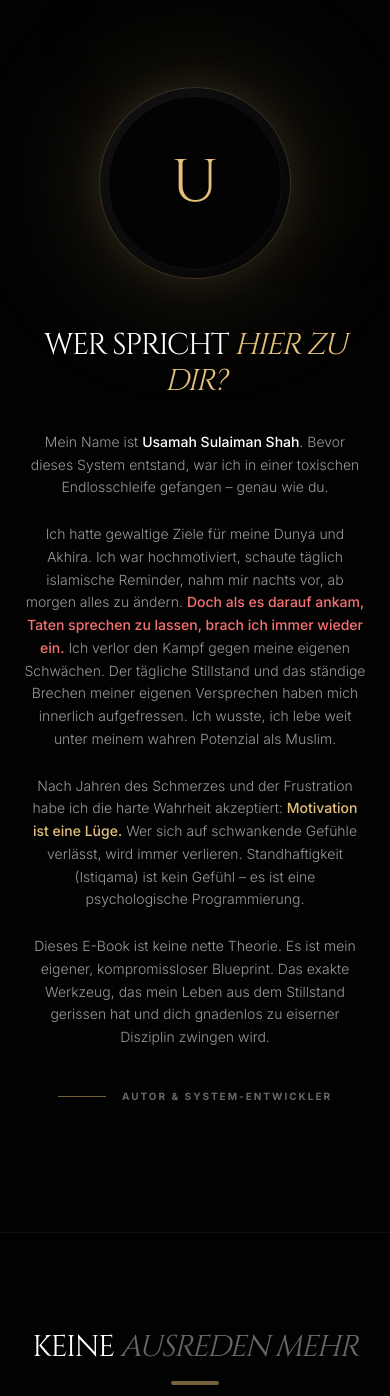
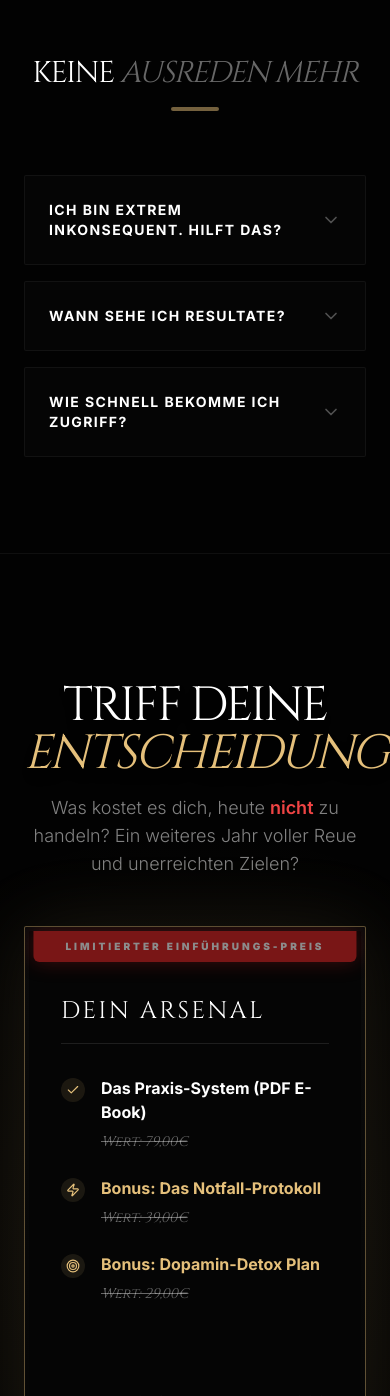
Before and after one commit to Shahecom/website, a React (Vite) app: page / in a window 390 px wide. Shown: the part 4132-5528 px from the top of the page. Built offline with nearby package versions, Linux system fonts and the light colour scheme; the HTML template or start-up script is replaced by a standard one.

Commit message:
Remove AboutAuthor section

```diff
--- a/src/App.jsx
+++ b/src/App.jsx
@@ -474,7 +474,7 @@ const InsideTheBook = () => {
           <FadeIn delay={0.4} className="lg:col-span-2 hidden lg:flex justify-center relative perspective-1000">
             <div className="absolute inset-0 bg-[#E5C07B]/10 blur-[80px] rounded-full" />
             <motion.div
-              whileHover={{ rotateY: 0, rotateX: 0, scale: 1.05 }}
+   AboutAuthor           whileHover={{ rotateY: 0, rotateX: 0, scale: 1.05 }}
               className="w-[85%] aspect-[3/4] bg-gradient-to-br from-[#111] to-[#050505] border border-white/10 rounded-md shadow-[0_30px_60px_rgba(0,0,0,0.8)] relative p-10 flex flex-col justify-between transform rotate-y-[-10deg] rotate-x-[5deg] transition-all duration-500"
             >
               <div className="space-y-5">
@@ -497,62 +497,6 @@ const InsideTheBook = () => {
               </div>
             </motion.div>
           </FadeIn>
-        </div>
-      </div>
-    </section>
-  );
-};
-
-// 3.4 ÜBER MICH (Der Autor / Trust-Builder)
-const AboutAuthor = () => {
-  return (
-    <section className="py-32 px-6 bg-[#020202] relative border-b border-white/5 overflow-hidden">
-      <div className="absolute top-0 right-0 w-[40vw] h-[40vw] bg-[#E5C07B]/5 blur-[150px] rounded-full pointer-events-none" />
-
-      <div className="max-w-5xl mx-auto relative z-10">
-        <div className="grid md:grid-cols-12 gap-12 md:gap-16 items-center">
-
-          {/* Visual / Profil Platzhalter */}
-          <div className="md:col-span-4 flex justify-center md:justify-start">
-            <FadeIn direction="up">
-              <div className="relative group">
-                <div className="absolute inset-0 bg-[#E5C07B]/20 blur-3xl rounded-full group-hover:bg-[#E5C07B]/30 transition-colors duration-700" />
-                <div className="relative w-48 h-48 md:w-64 md:h-64 rounded-full border border-[#E5C07B]/20 bg-gradient-to-br from-[#111] to-[#050505] p-2 overflow-hidden flex items-center justify-center shadow-[0_0_40px_rgba(229,192,123,0.1)]">
-                   <div className="w-full h-full rounded-full bg-[#030303] border border-white/5 flex flex-col items-center justify-center">
-                     <span className="text-[#E5C07B] font-serif text-6xl md:text-8xl drop-shadow-md">U</span>
-                   </div>
-                </div>
-              </div>
-            </FadeIn>
-          </div>
-
-          {/* Copywriting / Story */}
-          <div className="md:col-span-8 text-center md:text-left">
-            <FadeIn delay={0.2}>
-              <h2 className="text-white font-serif text-3xl md:text-5xl tracking-tighter uppercase mb-8">
-                Wer spricht <span className="text-[#E5C07B] italic">hier zu dir?</span>
-              </h2>
-              <div className="space-y-6 text-white/60 text-sm md:text-base leading-relaxed font-light">
-                <p>
-                  Mein Name ist <strong className="text-white font-medium">Usamah Sulaiman Shah</strong>. Bevor dieses System entstand, war ich in einer toxischen Endlosschleife gefangen – genau wie du.
-                </p>
-                <p>
-                  Ich hatte gewaltige Ziele für meine Dunya und Akhira. Ich war hochmotiviert, schaute täglich islamische Reminder, nahm mir nachts vor, ab morgen alles zu ändern. <strong className="text-red-400 font-medium">Doch als es darauf ankam, Taten sprechen zu lassen, brach ich immer wieder ein.</strong> Ich verlor den Kampf gegen meine eigenen Schwächen. Der tägliche Stillstand und das ständige Brechen meiner eigenen Versprechen haben mich innerlich aufgefressen. Ich wusste, ich lebe weit unter meinem wahren Potenzial als Muslim.
-                </p>
-                <p>
-                  Nach Jahren des Schmerzes und der Frustration habe ich die harte Wahrheit akzeptiert: <strong className="text-[#E5C07B] font-medium">Motivation ist eine Lüge.</strong> Wer sich auf schwankende Gefühle verlässt, wird immer verlieren. Standhaftigkeit (Istiqama) ist kein Gefühl – es ist eine psychologische Programmierung.
-                </p>
-                <p>
-                  Dieses E-Book ist keine nette Theorie. Es ist mein eigener, kompromissloser Blueprint. Das exakte Werkzeug, das mein Leben aus dem Stillstand gerissen hat und dich gnadenlos zu eiserner Disziplin zwingen wird.
-                </p>
-              </div>
-              <div className="mt-10 flex items-center justify-center md:justify-start gap-4">
-                <div className="h-[1px] w-12 bg-[#E5C07B]/50" />
-                <span className="text-white/40 text-[10px] md:text-xs uppercase tracking-[0.2em] font-bold">Autor & System-Entwickler</span>
-              </div>
-            </FadeIn>
-          </div>
-
         </div>
       </div>
     </section>
@@ -830,7 +774,7 @@ export default function App() {
         <TrustStrip />
         <QuickProblem />
         <InsideTheBook />
-        <AboutAuthor />
+
         <FAQSection />
         <PricingAndOffer />
 
```
